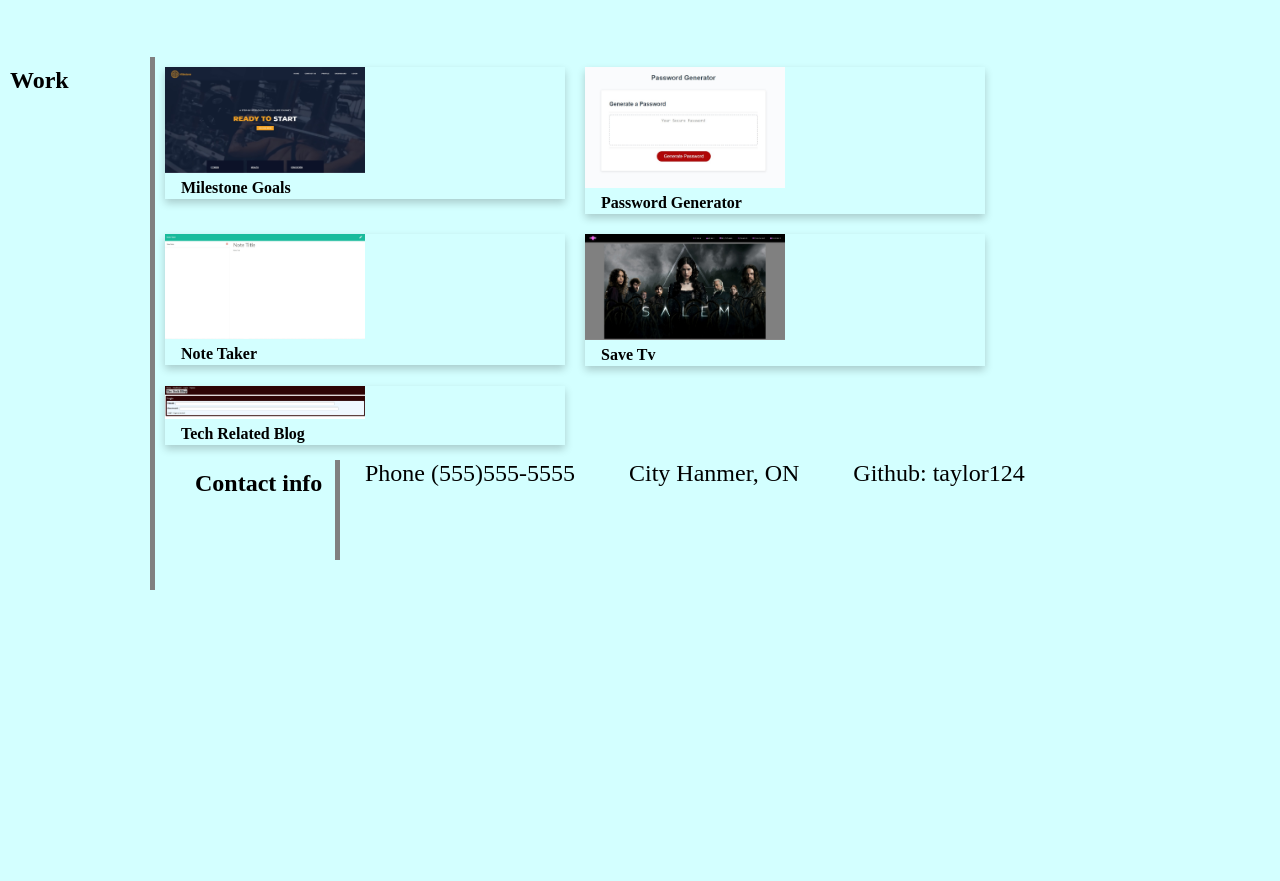
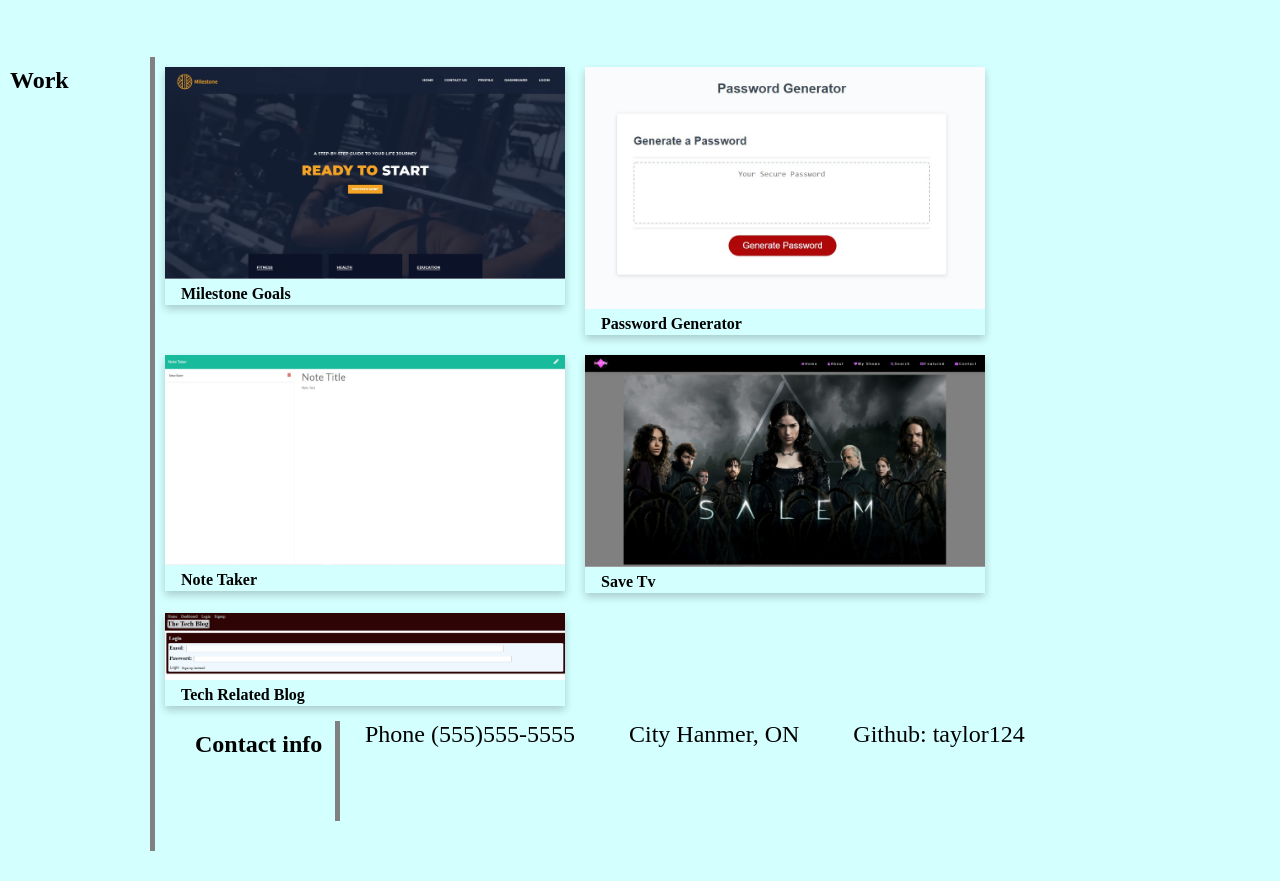
Before and after one commit to taylor124/professional-Portfolio, a plain HTML site: page index.html in a window 1280 px wide. Shown: the part 617-1498 px from the top of the page. Before the commit the page ends 1237 px from the top, so only its background shows below. Drawn offline with Linux system fonts and the light colour scheme.

```diff
--- a/index.html
+++ b/index.html
@@ -39,7 +39,7 @@
             <div>
                 <div class="card">
                     <a href="https://milestone-goals.herokuapp.com/">
-                        <img src="./assets/img/Screenshot 2021-03-26 132252.jpg" alt="Avatar" style="width: 50%">
+                        <img src="./assets/img/Screenshot 2021-03-26 132252.jpg" alt="Avatar" style="width: 100%">
                         <div class="container">
                             <h4><b>Milestone Goals</b></h4>
                     </a>
@@ -49,7 +49,7 @@
             <div>
                 <div class="card">
                     <a href="https://taylor124.github.io/Password-Generator/">
-                        <img src="./assets/img/Screenshot 2021-03-26 144105.jpg" alt="Avatar" style="width: 50%">
+                        <img src="./assets/img/Screenshot 2021-03-26 144105.jpg" alt="Avatar" style="width: 100%">
                         <div class="container">
                             <h4><b>Password Generator</b></h4>
                     </a>
@@ -59,7 +59,7 @@
             <div>
                 <div class="card">
                     <a href="https://peaceful-everglades-47355.herokuapp.com/notes">
-                        <img src="./assets/img/Screenshot 2021-03-26 145244.jpg" alt="Avatar" style="width: 50%">
+                        <img src="./assets/img/Screenshot 2021-03-26 145244.jpg" alt="Avatar" style="width: 100%">
                         <div class="container">
                             <h4><b>Note Taker</b></h4>
                     </a>
@@ -69,7 +69,7 @@
             <div>
                 <div class="card">
                     <a href="https://utbootcampgroup2.github.io/SaveTV/">
-                        <img src="./assets/img/Screenshot 2021-03-26 145404.jpg" alt="Avatar" style="width: 50%">
+                        <img src="./assets/img/Screenshot 2021-03-26 145404.jpg" alt="Avatar" style="width: 100%">
                         <div class="container">
                             <h4><b>Save Tv</b></h4>
                     </a>
@@ -79,7 +79,7 @@
             <div>
                 <div class="card">
                     <a href="https://github.com/taylor124/tech_related_blog">
-                        <img src="./assets/img/Screenshot 2021-03-28 150124.jpg" alt="Avatar" style="width: 50%">
+                        <img src="./assets/img/Screenshot 2021-03-28 150124.jpg" alt="Avatar" style="width: 100%">
                         <div class="container">
                             <h4><b>Tech Related Blog</b></h4>
                     </a>
```
